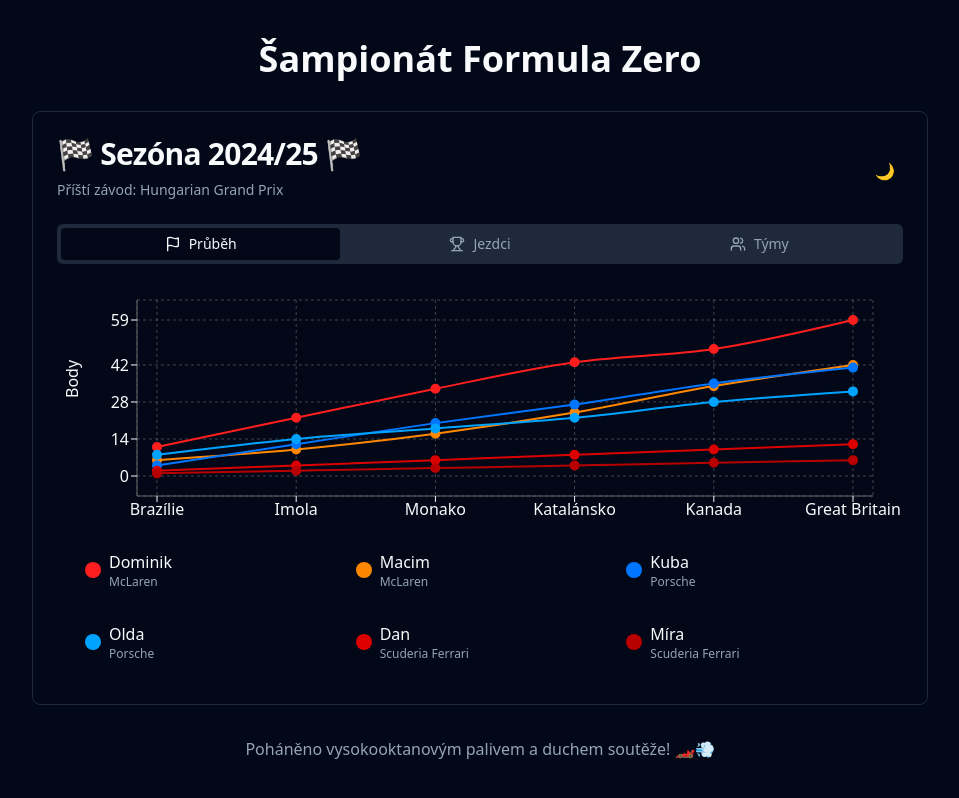
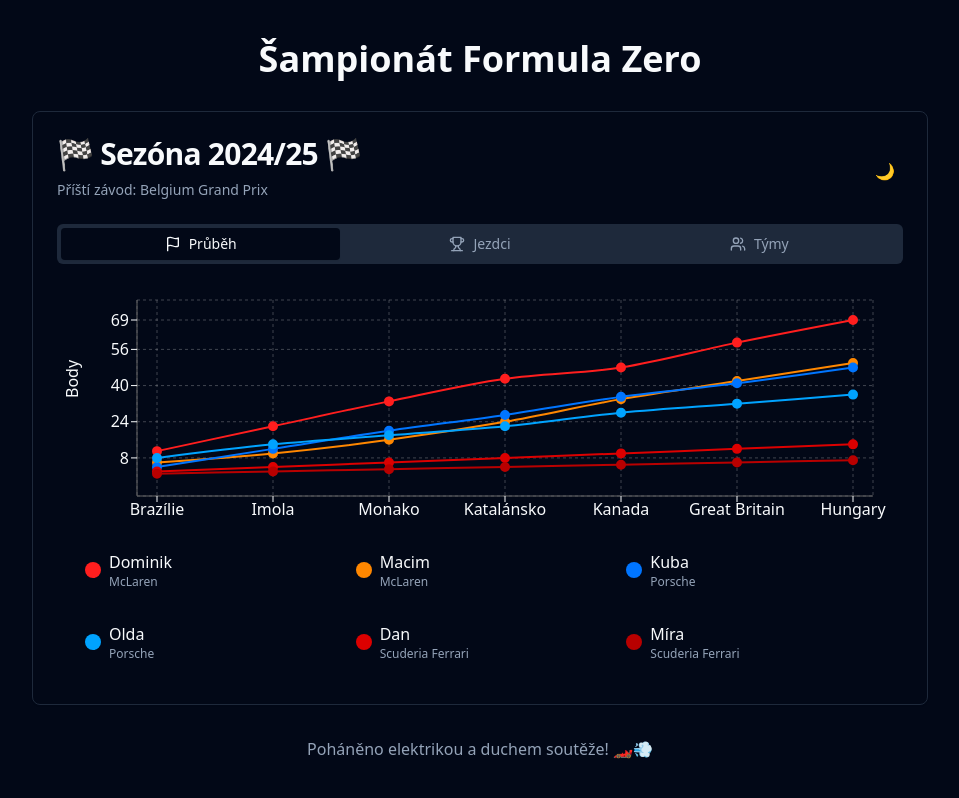
Before and after one commit to Olinkkt/formula-zero, a Next.js app: page / in a window 1280 px wide. Shown: the whole page, without its empty margins (160-1119 px from the left). Built offline with nearby package versions, Linux system fonts and the light colour scheme.

Commit message:
Updated race results, upcoming grand prix and added analytics component

```diff
--- a/app/layout.tsx
+++ b/app/layout.tsx
@@ -2,6 +2,7 @@ import type { Metadata } from "next";
 import localFont from "next/font/local";
 import { ThemeProvider } from '@/components/theme-provider'
 import "./globals.css";
+import { Analytics } from "@vercel/analytics/react"
 
 const geistSans = localFont({
   src: "./fonts/GeistVF.woff",
--- a/app/page.tsx
+++ b/app/page.tsx
@@ -12,7 +12,7 @@ export default function Home() {
           <FormulaZeroChampionship />
         </div>
         <footer className="text-center text-muted-foreground mt-8">
-          <p>Poháněno vysokooktanovým palivem a duchem soutěže! 🏎️💨</p>
+          <p>Poháněno elektrikou a duchem soutěže! 🏎️💨</p>
         </footer>
       </div>
     </main>
--- a/components/formula-zero-championship.tsx
+++ b/components/formula-zero-championship.tsx
@@ -53,7 +53,7 @@ type RaceResult = {
 }
 
 const nextRace: Race = {
-  name: "Hungarian Grand Prix",
+  name: "Belgium Grand Prix",
   status: "upcoming"
 }
 
@@ -130,6 +130,17 @@ const FormulaZeroChampionship = () => {
         Dominik: 11,
         Macim: 8,
         Kuba: 6,
+        Olda: 4,
+        Dan: 2,
+        Míra: 1,
+      }
+    },
+    {
+      race: 'Hungary',
+      results: {
+        Dominik: 10,
+        Macim: 8,
+        Kuba: 7,
         Olda: 4,
         Dan: 2,
         Míra: 1,
--- a/package.json
+++ b/package.json
@@ -13,6 +13,7 @@
     "@radix-ui/react-scroll-area": "^1.2.2",
     "@radix-ui/react-slot": "^1.1.1",
     "@radix-ui/react-tabs": "^1.1.2",
+    "@vercel/analytics": "^1.5.0",
     "class-variance-authority": "^0.7.1",
     "clsx": "^2.1.1",
     "framer-motion": "^10.18.0",
```
Also changed, not shown: 1 other file (tests, documents, lock files or other folders).
